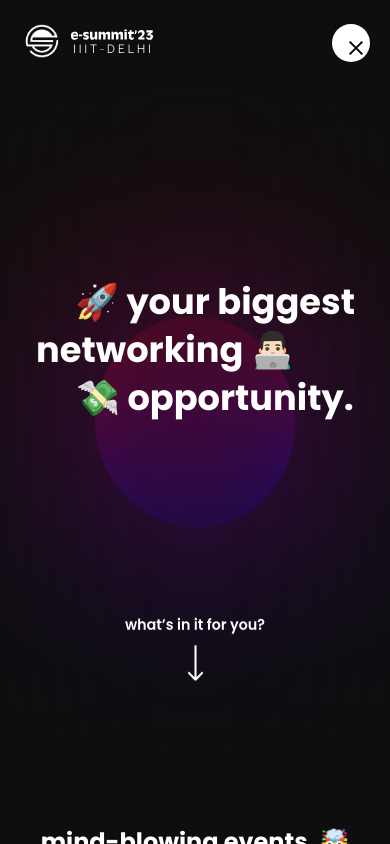
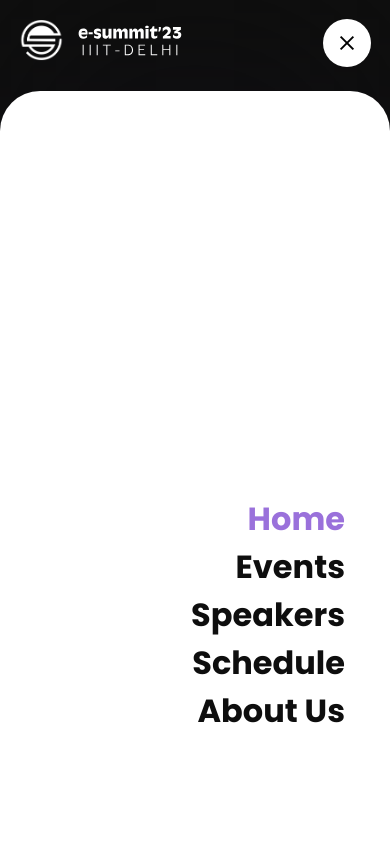
Before and after one commit to SarthakS09/techstars, a React (Create React App) app: page / in a window 390 px wide. Both pictures are taken after a click on the button 356 px from the left and 48 px from the top of the page. Shown: the top 844 px of the page. Built offline with nearby package versions, Linux system fonts and the light colour scheme.

Commit message:
added navbar animations

```diff
--- a/src/App.css
+++ b/src/App.css
@@ -1,5 +1,9 @@
 * {
     color: white;
+}
+
+.hidden {
+    display: none;
 }
 
 @keyframes rotate {
@@ -25,15 +29,15 @@
     border-radius: 50%;
     background: linear-gradient(
         to bottom,
-        red,
-        blue
+        blue,
+        red
     );
     animation: rotate 15s infinite;
     z-index: -2;
 }
 
 .blob-small {
-    height: 200px !important;
+    height: 225px !important;
     animation: rotate 5s infinite !important;
 }
 
--- a/src/Components/Navbar.jsx
+++ b/src/Components/Navbar.jsx
@@ -1,4 +1,5 @@
 import React from 'react'
+import { Link } from 'react-router-dom';
 import { useState, useEffect } from "react";
 import navLogo from '../Assets/logo-white.png';
 import esmtLogo from '../Assets/esmt.svg'
@@ -8,6 +9,7 @@ import '../Styles/Navbar.css'
 
 
 export default function Navbar({ isMobile }) {
+
   // const [offset, setOffset] = useState(0);
   // useEffect(() => {
     //     const onScroll = () => setOffset(window.pageYOffset);
@@ -16,6 +18,10 @@ export default function Navbar({ isMobile }) {
     //     return () => window.removeEventListener('scroll', onScroll);
     // }, []);
     // // console.log(offset);
+
+    const [sidebar, setSidebar] = useState(false);
+    const showSidebar = () => setSidebar(!sidebar);
+
     return (
       <>
       <div className='nav-fixed'>
@@ -24,12 +30,8 @@ export default function Navbar({ isMobile }) {
           </div>
           <div className='right'>
             <div className='hamburger-wrapper'>
-              <Hamburger size={isMobile ? 18 : 22} color='black'/>
+              <Hamburger className='hb' size={isMobile ? 18 : 24} color='black' onToggle={showSidebar}/>
             </div>
-            {/* <nav className={sidebar ? 'nav-bar active' : 'nav-bar'}>
-              <ul className='nav-menu-items'>
-              </ul>
-            </nav> */}
           </div>
       </div>
 
@@ -43,6 +45,18 @@ export default function Navbar({ isMobile }) {
         </div>
       </div>
 
+      <nav className={sidebar ? 'nav-bar active animate__animated animate__slideInUp animate__faster' : 'nav-bar animate__animated animate__slideOutDown animate__faster'}>
+        <ul className='nav-menu-items'>
+          <li className='active'>
+            Home
+          </li>
+          <li>Events</li>
+          <li>Speakers</li>
+          <li>Schedule</li>
+          <li>About Us</li>
+        </ul>
+      </nav>
+
       </>
     )
 }
--- a/src/Styles/Home.css
+++ b/src/Styles/Home.css
@@ -167,11 +167,11 @@ h4 {
         font-size: 1.5rem;
     }
     .landing {
-        height: 65vh;
+        height: 70vh;
     }
 
     .scroller {
-        top: 75vh;
+        top: 78vh;
         width: 140px;
     }
     .events {
--- a/src/Styles/Navbar.css
+++ b/src/Styles/Navbar.css
@@ -1,3 +1,29 @@
+nav {
+    position: fixed;
+    width: 100vw;
+    height: 100vh;
+    background: #FFFFFF;
+    z-index: 3;
+    border-radius: 40px;
+    display: flex;
+    align-items: end;
+    justify-content: right;
+}
+nav ul {
+    margin: 200px 45px;
+    list-style-type: none;
+}
+nav ul li {
+    color: #0E0E0E;
+    font-family: Poppins;
+    font-size: 3.2rem;
+    text-align: right;
+}
+
+li.active {
+    color: #9A71DB;
+}
+
 .nav {
     display: flex;
     width: calc(100vw - 85px);
@@ -17,25 +43,26 @@
     z-index: 2;
 }
 
-img {
+.left img {
     width: 50px;
 }
 .esmt-logo {
     position: relative;
-    width: 120px;
-    top: -16%;
+    width: 120px !important;
+    top: -1%;
 }
 .hamburger-wrapper {
+    height: 48px;
     background-color: white;
     border-radius: 100px;
     padding: 0;
+    z-index: 3;
 }
 .left {
     align-items: center;
 }
 .right {
     display: flex;
-    align-items: center;
 }
 .glow-on-hover {
     margin-right: 100px;
@@ -71,25 +98,30 @@ img {
     }
 
     .nav-fixed {
-        width: calc(100vw - 36px);
+        width: calc(100vw - 30px);
         justify-content: space-between;
         background-color: transparent;
-        margin: 10px 20px;
+        margin: 5px 15px;
         z-index: 2;
     }
-    img {
-        width: 36px;
+    nav ul li {
+        font-size: 2rem;
+    }
+    .left img {
+        height: 42px;
+        width: auto;
     }
     .esmt-logo {
-        width: 96px;
-        top: -10%;
+        width: 120px !important;
+        top: -25%;
+        left: 5%;
+
     }
     .glow-on-hover {
         display: none;
     }
     .hamburger-wrapper {
-        height: 38px;
-        width: 38px;
-        padding: -15px;
+        height: 48px;
+        width: 48px;
     }
 }
```
Lines whose indentation alone changed are shown as unchanged.
